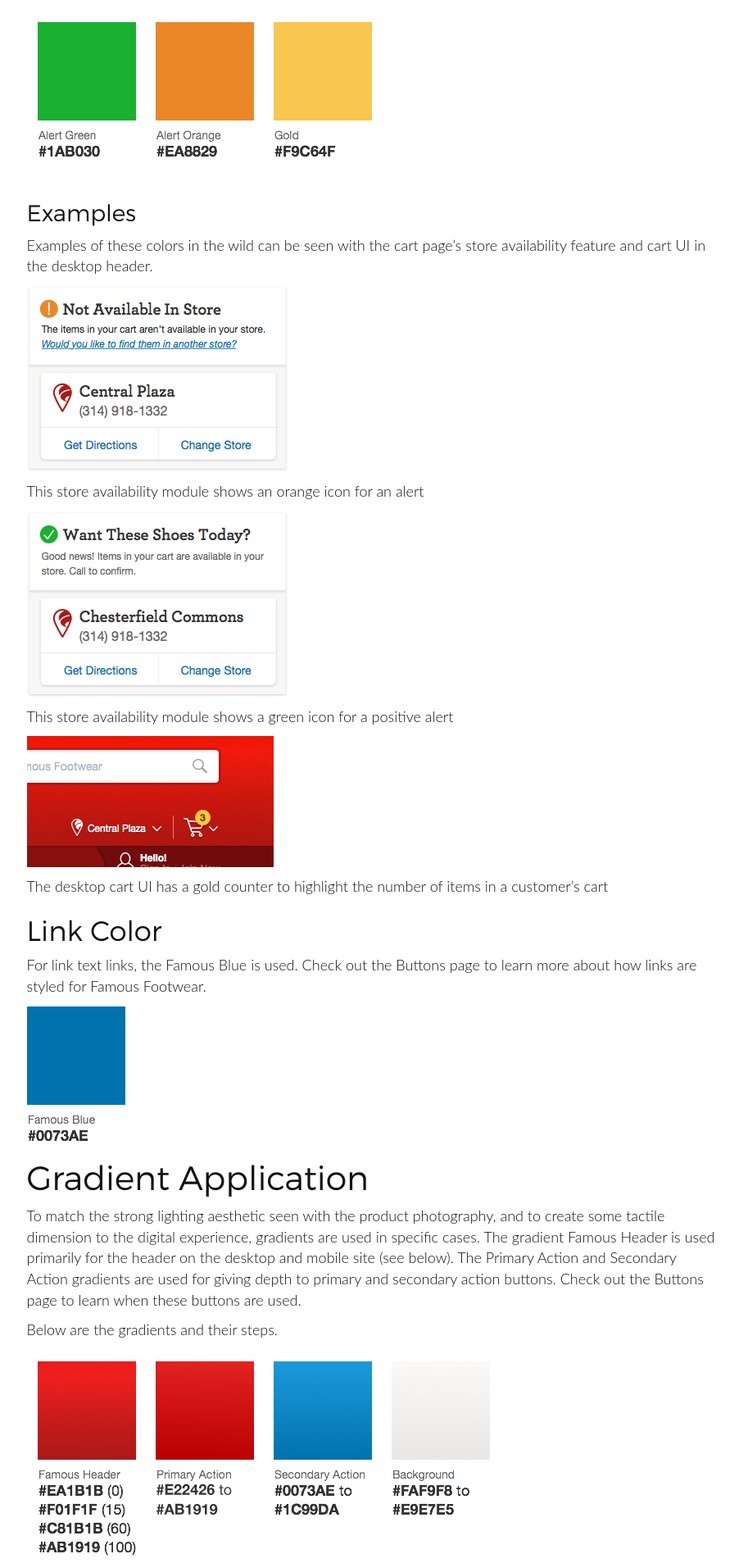
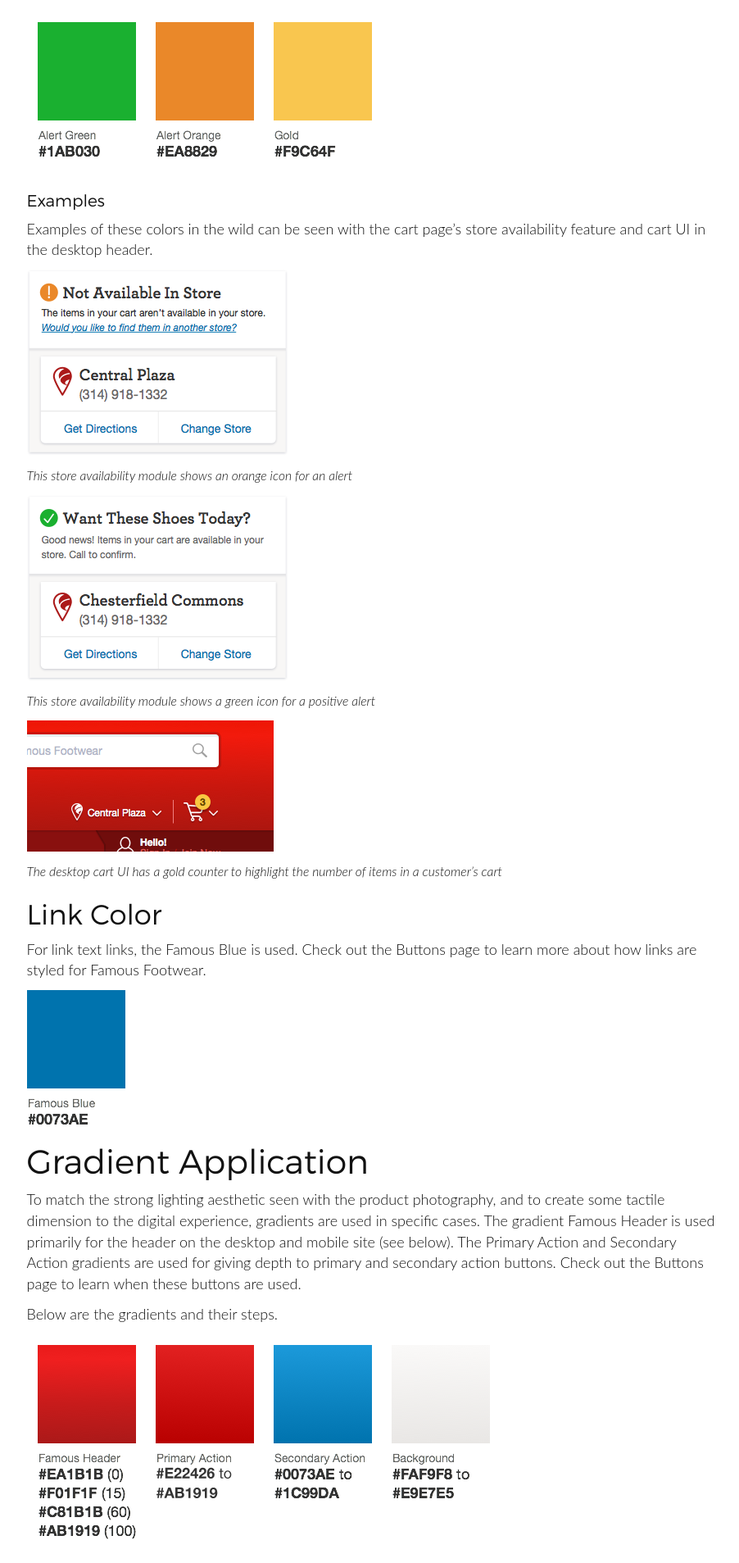
Before and after one commit to it-design/it-design.github.io, a Jekyll site: the page built from _famousfootwear/01-style-01-color.md, in a window 1280 px wide. Shown: the part 896-2803 px from the top of the page at 82% size, without its empty margins (330-1232 px from the left). Built offline with Jekyll 4.4.1, drawn with Linux system fonts in a browser that asks for light colours; nearby versions of some CDN libraries.

Commit message:
Color Page Updates

```diff
--- a/_famousfootwear/01-style-01-color.md
+++ b/_famousfootwear/01-style-01-color.md
@@ -16,25 +16,25 @@
 
 ![UI Colors](../../../assets/famousfootwear/images/style-color-ui.png "UI Colors")
 
-###Examples
+####Examples
 Examples of these colors in the wild can be seen with the cart page’s store availability feature and cart UI in the desktop header.
 
 
 ![Cart Not Available Example](../../../assets/famousfootwear/images/style-color-cart-not-available.png "Cart Not Available Example")
 
-This store availability module shows an orange icon for an alert
+<span class="small">*This store availability module shows an orange icon for an alert*</span>
 
 
 
 ![Cart Available Example](../../../assets/famousfootwear/images/style-color-cart-available.png "Cart Available Example")
 
-This store availability module shows a green icon for a positive alert
+<span class="small">*This store availability module shows a green icon for a positive alert*</span>
 
 
 
 ![Cart Highlight Example](../../../assets/famousfootwear/images/style-color-cart-highlight.png "Cart Highlight Example")
 
-The desktop cart UI has a gold counter to highlight the number of items in a customer’s cart
+<span class="small">*The desktop cart UI has a gold counter to highlight the number of items in a customer’s cart*</span>
 
 
 
```
Also changed, not shown: 2 other files.
